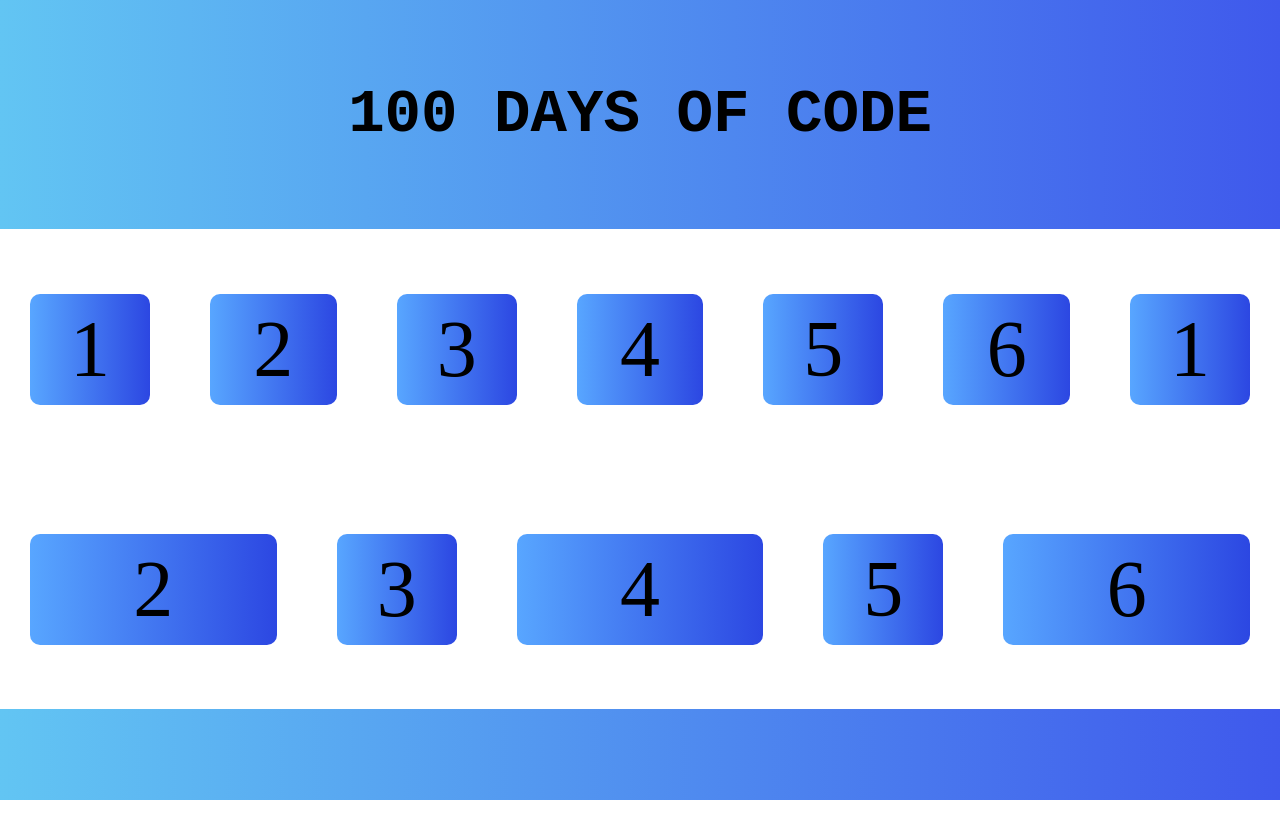
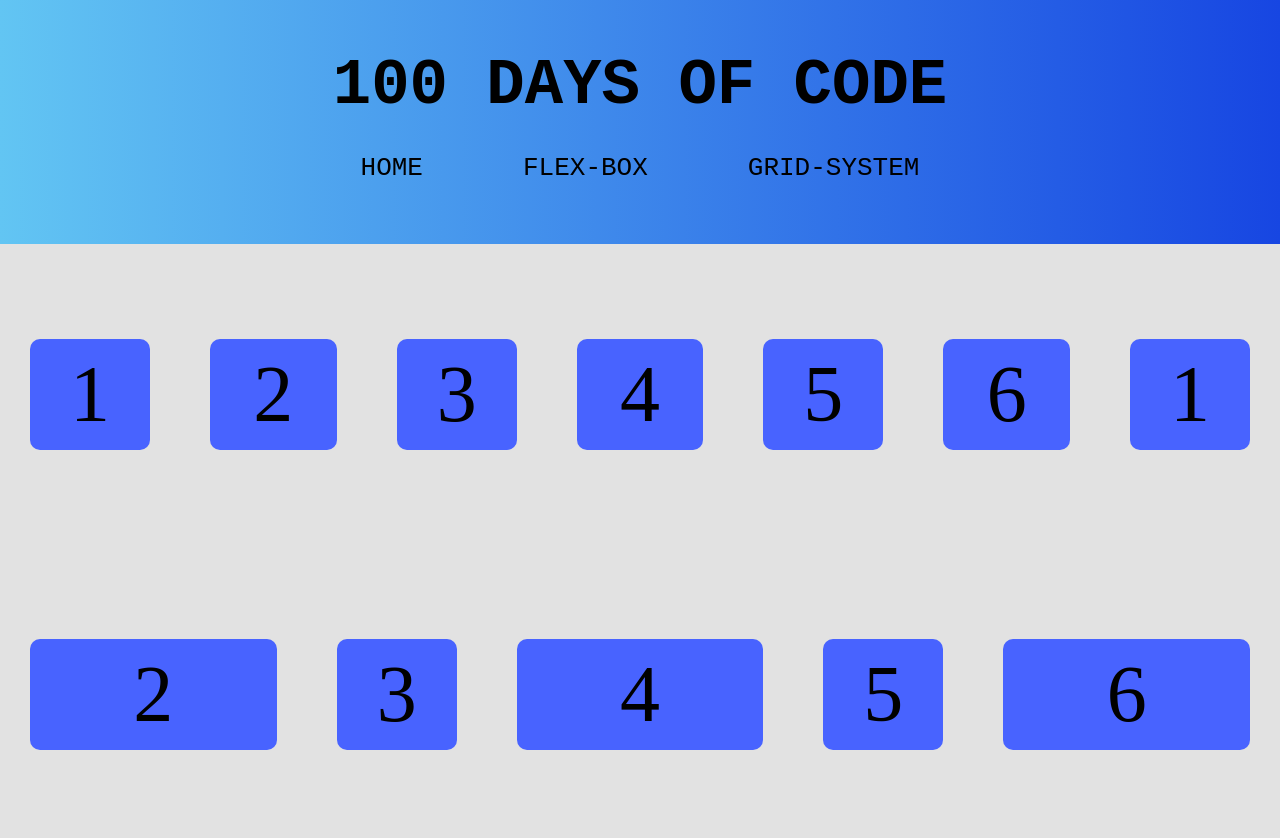
Before and after one commit to MrGuizao/100DaysOfCode, a plain HTML site: page html_css/Templates/01_Flexbox/apresentacao.html in a window 1280 px wide. Before the commit the page ends 800 px from the top, so only its background shows below. Drawn offline with Linux system fonts and the light colour scheme.

Commit message:
Grid & Flex Menu added

```diff
--- a/html_css/Templates/01_inicio/apresentacao.html
+++ b/html_css/Templates/01_Flexbox/apresentacao.html
@@ -10,9 +10,17 @@
 </head>
 
 <body>
-    <section>
-        <h1>100 days of code</h1>
-    </section>
+    <header>
+        <h1>100 days of code</a>
+            <nav>
+                <ul>
+                    <li><a href="apresentacao.html">Home</a></li>
+                    <li><a href="pg/flexbox.html">Flex-Box</a></li>
+                    <li><a href="">Grid-System</a></li>
+                </ul>
+            </nav>
+    </header>
+
     <section class="box">
         <div class="a">1</div>
         <div class="b">2</div>
--- /dev/null
+++ b/html_css/Templates/01_Flexbox/css/style.css
@@ -0,0 +1,80 @@
+*{
+    margin: 0;
+    padding: 0;
+    box-sizing: border-box;
+    list-style: none;
+    text-decoration: none;
+    color: black;
+
+}
+body{
+    background-image: linear-gradient(to right, #62c5f3, #1746e2);
+    width: 100vw;
+    height: 100vh;
+
+}
+header{
+    display: flex;
+    flex-flow: row nowrap;
+    justify-content: center;
+
+}
+header nav ul{display: flex;}
+header nav ul li a{
+    margin: 0 50px;
+    font-size: 26px;
+    font-weight: 500;
+
+}
+header h1{
+    text-transform: uppercase;
+    padding: 50px 0;
+    font-weight: 800;
+    font-size: 4rem;
+    text-align: center;
+    font-family: 'Courier New', Courier, monospace;
+
+}
+section.box{
+    position: absolute;
+    left: 50%;
+    transform: translate(-50%);
+    width: 100%;
+    height: 600px;
+    background-color: rgb(226, 226, 226);
+    display: flex;
+    flex-flow: row wrap;
+    align-content: space-around;
+    align-items: flex-start;
+
+}
+section.box > div{
+    margin: 30px;
+    text-align: center;
+    font-size: 5rem;
+    border-radius: 10px;
+    padding: 10px 40px;
+    background-color:#4863ff;
+
+}
+.b, .d, .f{flex-grow: 2;}
+
+/* FLEXBOX - FLEXBOX - FLEXBOX - FLEXBOX - FLEXBOX - FLEXBOX */
+/* FLEXBOX - FLEXBOX - FLEXBOX - FLEXBOX - FLEXBOX - FLEXBOX */
+/* FLEXBOX - FLEXBOX - FLEXBOX - FLEXBOX - FLEXBOX - FLEXBOX */
+/* FLEXBOX - FLEXBOX - FLEXBOX - FLEXBOX - FLEXBOX - FLEXBOX */
+/* FLEXBOX - FLEXBOX - FLEXBOX - FLEXBOX - FLEXBOX - FLEXBOX */
+
+.container{
+    margin: 0 150px;
+    display: flex;
+    flex-direction: row;
+    flex: 1;
+    border: 2px solid black;
+
+}
+.container > li{flex: 1;}
+.container li{padding: 20px;}
+.container > li:nth-child(odd){background-color: #35c777;}
+.container > li:nth-child(even){background-color: #a73cff;}
+.container > li:nth-child(4){flex-grow: 5;}
--- a/html_css/Templates/01_inicio/css/style.css
+++ /dev/null
@@ -1,44 +0,0 @@
-*{
-    margin: 0;
-    padding: 0;
-    box-sizing: border-box;
-    list-style: none;
-    text-decoration: none;
-    color: black;
-
-}
-body{
-    background-image: linear-gradient(to right, #62c5f3, #3f59ec);
-
-}
-h1{
-    text-transform: uppercase;
-    padding: 80px 0;
-    font-size: 3.8rem;
-    text-align: center;
-    font-family: 'Courier New', Courier, monospace;
-
-}
-section.box{
-    position: absolute;
-    left: 50%;
-    transform: translate(-50%);
-    width: 100%;
-    height: 480px;
-    background-color: #fff;
-    display: flex;
-    flex-flow: row wrap;
-    align-content: space-around;
-    align-items: flex-start;
-
-}
-section.box > div{
-    margin: 30px;
-    text-align: center;
-    font-size: 5rem;
-    border-radius: 10px;
-    padding: 10px 40px;
-    background-image: linear-gradient(to right, #58a6ff, #2c47e2);
-
-}
-.b, .d, .f{flex-grow: 2;}
```
Also changed, not shown: html_css/Templates/01_Flexbox/pg/Gridsystem.html (added, +26 -0 lines), html_css/Templates/01_Flexbox/pg/flexbox.html (added, +36 -0 lines).
